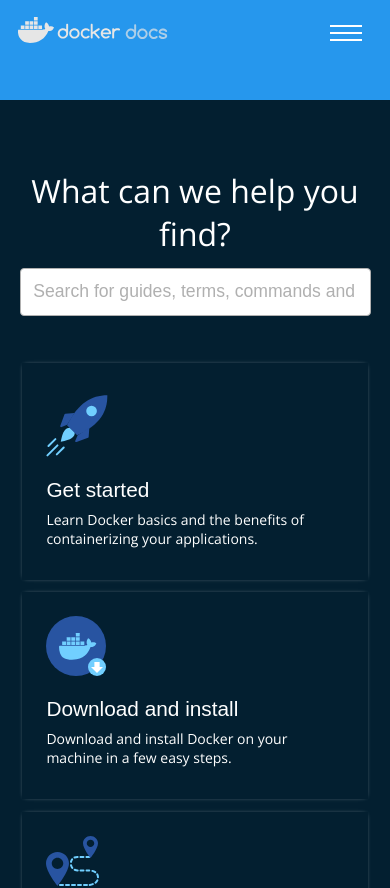
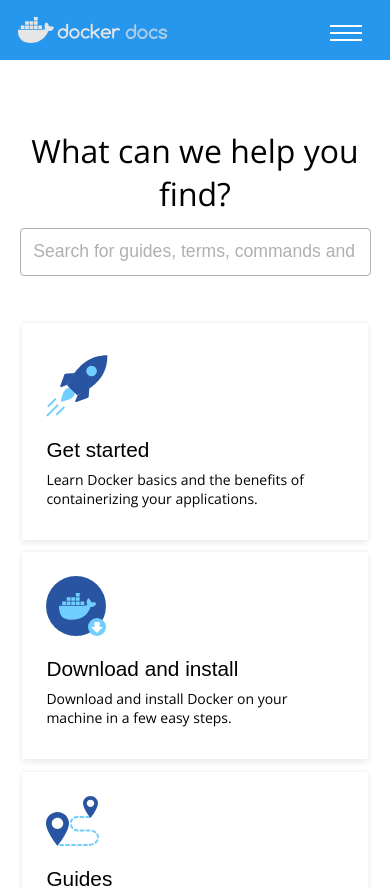
Before and after one commit to bmark88/react-sandbox, a React (Create React App) app in the folder playground/: page /docker in a window 390 px wide. Shown: the top 888 px of the page. Built offline with nearby package versions, Linux system fonts and the light colour scheme.

Commit message:
Match docker card link box shadow exactly, fix default theme state and responsive navbar

```diff
--- a/playground/src/components/Docker/CardLink/card-link.styles.scss
+++ b/playground/src/components/Docker/CardLink/card-link.styles.scss
@@ -2,7 +2,7 @@
   width: 100%;
   margin: 0.4rem;
   padding: 1.5rem;
-  box-shadow: 0 0 5px -3.3px;
+  box-shadow: 0 3px 6px rgba(11,33,74,0.09), 0 -2px 2px rgba(11,33,74,0.03);
   cursor: pointer;
   transition: all 500ms;
 
--- a/playground/src/components/Docker/Navbar/navbar.styles.scss
+++ b/playground/src/components/Docker/Navbar/navbar.styles.scss
@@ -14,7 +14,6 @@
   transition: all 500ms;
   background-color: #2697ED;
   width: 100%;
-  height: 100px;
 
   img {
     padding: 1rem;
@@ -32,11 +31,6 @@
     display: flex;
     justify-content: space-between;
     align-items: center;
-  }
-
-  @media (min-width: 668px) {
-    height: 60px;
-    transition: height 500ms;
   }
 }
 
--- a/playground/src/pages/docker.jsx
+++ b/playground/src/pages/docker.jsx
@@ -4,7 +4,10 @@
 import IntroductionResources from '../components/Docker/IntroductionResources/introduction-resources.component';
 
 const Docker = () => {
-  const [theme, setTheme] = useState(window.localStorage.getItem('theme'));
+  // If user does not have a theme set, default to day theme
+  const [theme, setTheme] = useState(
+    window.localStorage.getItem('theme') || 'day'
+  );
 
   return (
     <>
```
Also changed, not shown: playground/src/components/Docker/CardLink/card-link.component.jsx (+5 -5 lines), 1 other file (tests, documents, lock files or other folders).
